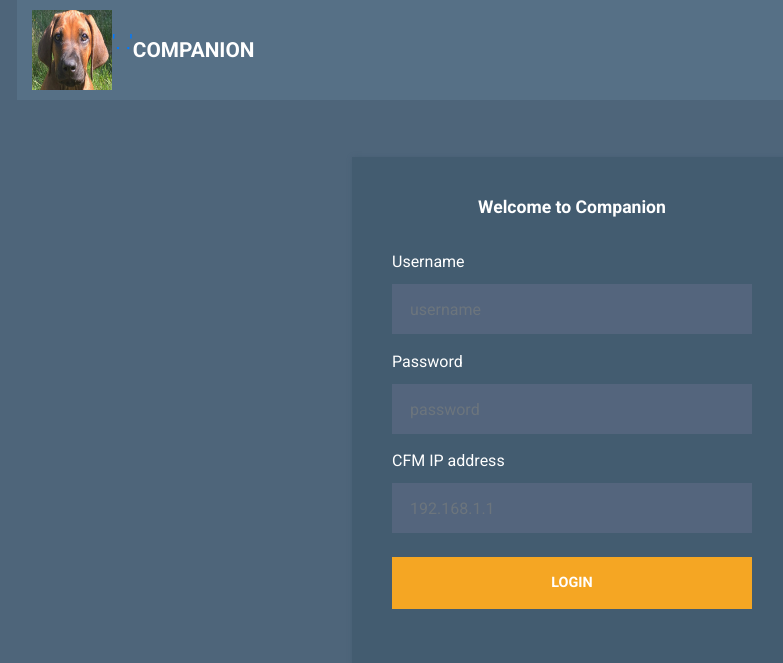
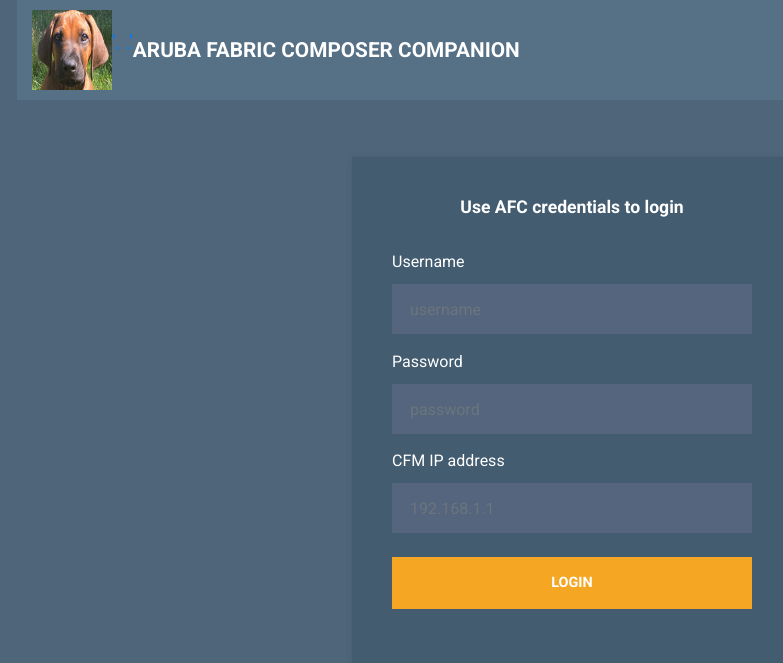
Before and after one commit to xod442/aruba-fabric-composer-companion, a Flask app: page / in a window 1280 px wide. Shown: the top 663 px of the page, without its empty margins (68-851 px from the left). Run offline with Flask 2, Linux system fonts and the light colour scheme; data that the repository does not hold is empty; some libraries are stand-ins or nearby versions.

Commit message:
initial release-minor fixes-2

```diff
--- a/templates/main/main.html
+++ b/templates/main/main.html
@@ -9,7 +9,7 @@
         <div class="container h-100">
           <a class="navbar-brand" href="index.html">
             <img alt="companion" width="80" height="80" src="{{ url_for('static', filename='assets/dog.PNG') }}">
-            <p>'.    .'</p><h1 class="tm-site-title mb-0">Companion</h1>
+            <p>'.    .'</p><h1 class="tm-site-title mb-0">Aruba Fabric Composer Companion</h1>
           </a>
           <button
             class="navbar-toggler ml-auto mr-0"
@@ -32,7 +32,7 @@
           <div class="tm-bg-primary-dark tm-block tm-block-h-auto">
             <div class="row">
               <div class="col-12 text-center">
-                <h2 class="tm-block-title mb-4">Welcome to Companion</h2>
+                <h2 class="tm-block-title mb-4">Use AFC credentials to login</h2>
               </div>
             </div>
             <div class="row mt-2">
```
